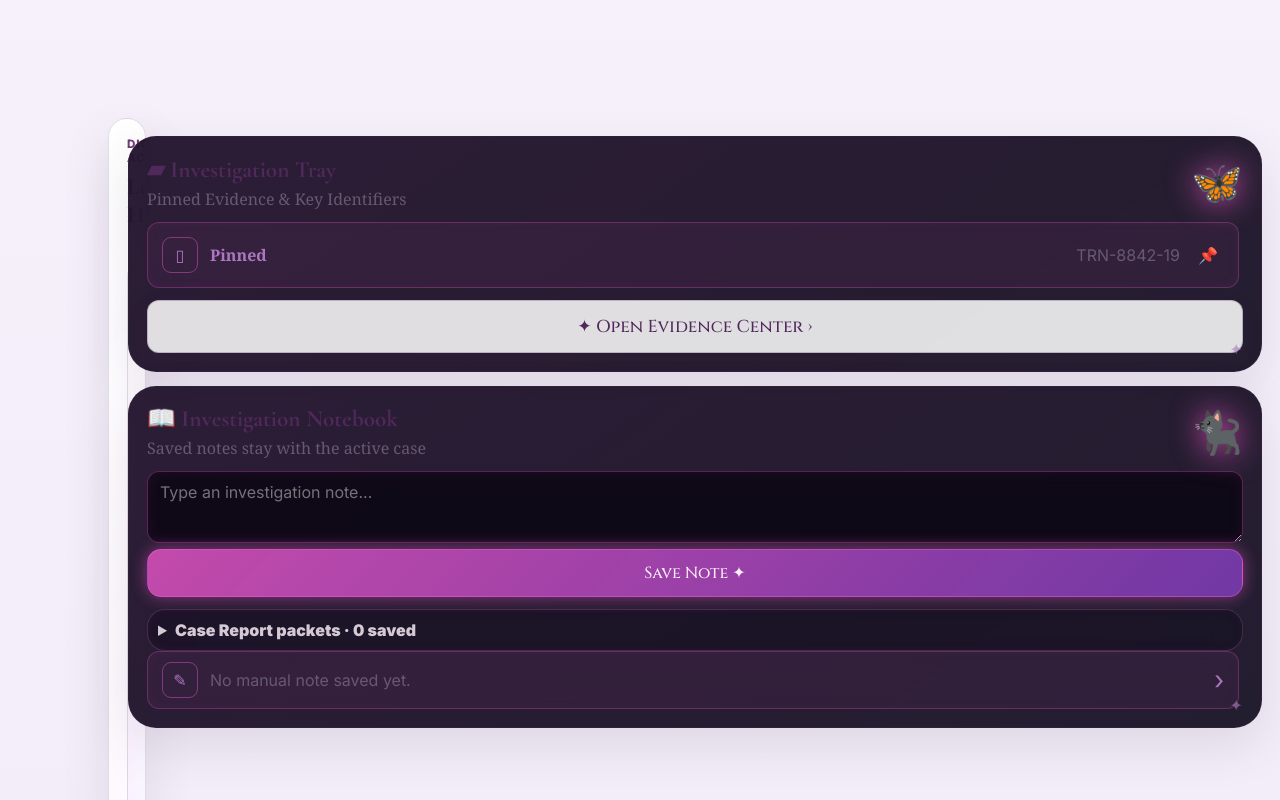
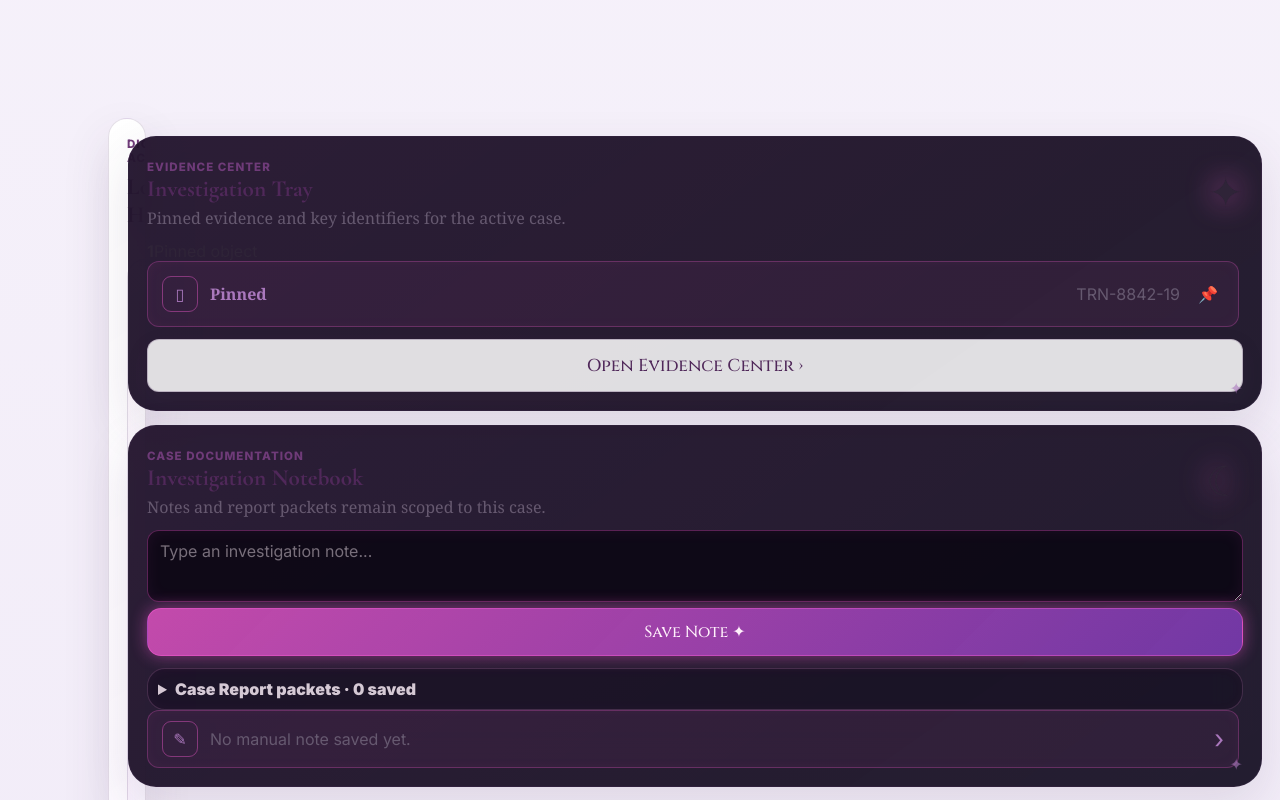
Before and after one commit to iamre2024-debug/fraud-Academy-v1, a React (Vite) app: page / in a window 1280 px wide. Shown: the part 3340-4140 px from the top of the page. Built offline with nearby package versions, Linux system fonts and the light colour scheme.

Commit message:
Refine evidence and notebook presentation

```diff
--- a/src/BottomInvestigationGrid.jsx
+++ b/src/BottomInvestigationGrid.jsx
@@ -15,9 +15,20 @@ export default function BottomInvestigationGrid({
   const toggleNote = (noteKey) => setExpandedNotes((current) => ({ ...current, [noteKey]: !current[noteKey] }));
 
   return (
-    <section className="bottom-investigation-grid">
-      <div className="ornate-card tray-card"><div className="card-title-row"><div><h2>▰ Investigation Tray</h2><p>Pinned Evidence & Key Identifiers</p></div><span>🦋</span></div><div className="tray-list">{tray.map((item) => <div key={item}><span>▯</span><strong>Pinned</strong><DirectCollapsibleText as="em">{item}</DirectCollapsibleText><button type="button" onClick={() => pin(item)}>📌</button></div>)}</div><button type="button" className="add-evidence" onClick={() => openTool('Evidence Center')}>✦ Open Evidence Center ›</button></div>
-      <div className="ornate-card notebook-card"><div className="card-title-row"><div><h2>📖 Investigation Notebook</h2><p>Saved notes stay with the active case</p></div><span>🐈‍⬛</span></div><form className="notebook-compose" onSubmit={submitNote}><textarea value={noteDraft} onChange={(event) => setNoteDraft(event.target.value)} placeholder="Type an investigation note..."/><button type="submit">Save Note</button></form><details className="case-report-packet-panel" open={reportPackets.length > 0}><summary>Case Report packets · {reportPackets.length} saved</summary><div>{reportPackets.slice(0, 8).map((item) => <DirectCollapsibleText key={item.id}><strong>{item.section}</strong> · {item.recordId} · {item.title}</DirectCollapsibleText>)}{!reportPackets.length && <DirectCollapsibleText>No structured packets saved yet. Use an expanded record to save one.</DirectCollapsibleText>}</div></details><div className="notebook-list">{(notes.length ? notes : ['No manual note saved yet.']).map((item, index) => { const noteKey = `${item}-${index}`; const expanded = Boolean(expandedNotes[noteKey]); return <button type="button" key={noteKey} aria-expanded={expanded} aria-label={expanded ? 'Collapse notebook note' : 'Expand notebook note'} onClick={() => toggleNote(noteKey)}><span>✎</span><DirectCollapsibleText expanded={expanded} showButton={false}>{item}</DirectCollapsibleText><em>{expanded ? 'Less' : '›'}</em></button>; })}</div></div>
+    <section className="bottom-investigation-grid" aria-label="Evidence and investigation notes">
+      <div className="ornate-card tray-card">
+        <div className="card-title-row"><div><span className="tool-context-label">Evidence Center</span><h2>Investigation Tray</h2><p>Pinned evidence and key identifiers for the active case.</p></div><span>✦</span></div>
+        <div className="tray-summary-row"><strong>{tray.length}</strong><span>Pinned object{tray.length === 1 ? '' : 's'}</span></div>
+        <div className="tray-list">{tray.map((item) => <div key={item}><span>▯</span><strong>Pinned</strong><DirectCollapsibleText as="em">{item}</DirectCollapsibleText><button type="button" aria-label={`Unpin ${item}`} onClick={() => pin(item)}>📌</button></div>)}</div>
+        {!tray.length && <p className="tray-empty-state">Pin records from investigation tools to build the review package.</p>}
+        <button type="button" className="add-evidence" onClick={() => openTool('Evidence Center')}>Open Evidence Center ›</button>
+      </div>
+      <div className="ornate-card notebook-card">
+        <div className="card-title-row"><div><span className="tool-context-label">Case documentation</span><h2>Investigation Notebook</h2><p>Notes and report packets remain scoped to this case.</p></div><span>☾</span></div>
+        <form className="notebook-compose" onSubmit={submitNote}><textarea value={noteDraft} onChange={(event) => setNoteDraft(event.target.value)} placeholder="Type an investigation note..."/><button type="submit">Save Note</button></form>
+        <details className="case-report-packet-panel" open={reportPackets.length > 0}><summary>Case Report packets · {reportPackets.length} saved</summary><div>{reportPackets.slice(0, 8).map((item) => <DirectCollapsibleText key={item.id}><strong>{item.section}</strong> · {item.recordId} · {item.title}</DirectCollapsibleText>)}{!reportPackets.length && <DirectCollapsibleText>No structured packets saved yet. Use an expanded record to save one.</DirectCollapsibleText>}</div></details>
+        <div className="notebook-list">{(notes.length ? notes : ['No manual note saved yet.']).map((item, index) => { const noteKey = `${item}-${index}`; const expanded = Boolean(expandedNotes[noteKey]); return <button type="button" key={noteKey} aria-expanded={expanded} aria-label={expanded ? 'Collapse notebook note' : 'Expand notebook note'} onClick={() => toggleNote(noteKey)}><span>✎</span><DirectCollapsibleText expanded={expanded} showButton={false}>{item}</DirectCollapsibleText><em>{expanded ? 'Less' : '›'}</em></button>; })}</div>
+      </div>
     </section>
   );
 }
```
